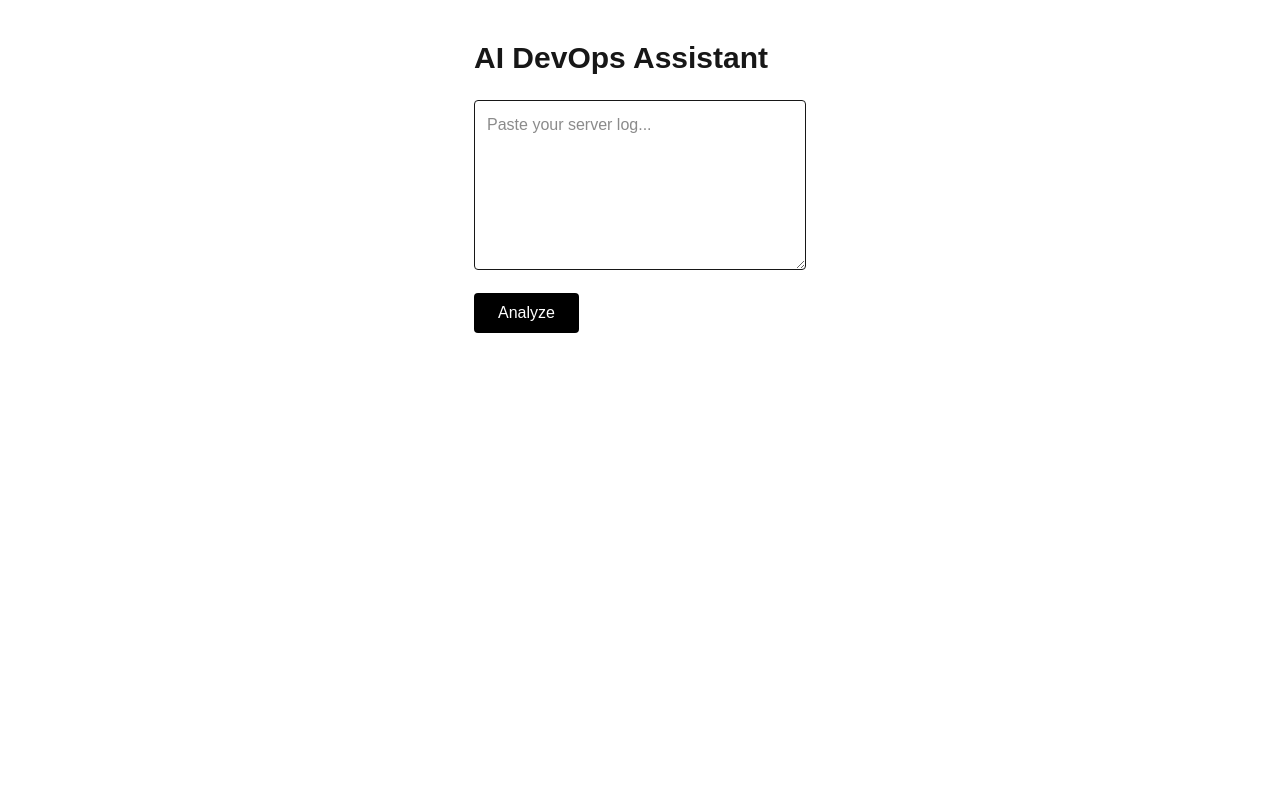
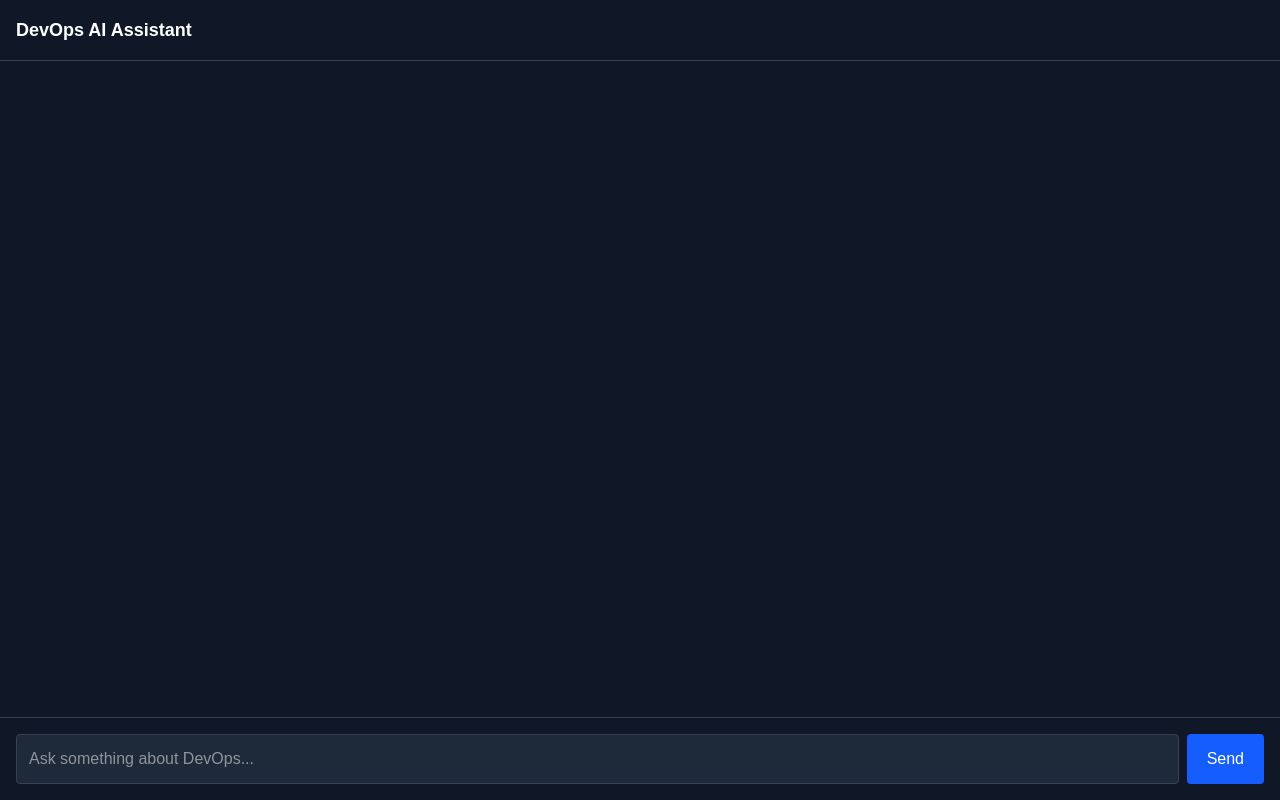
Before and after one commit to hosseins7/hosseinkochike, a Next.js app in the folder frontend/: page / in a window 1280 px wide. Built offline with nearby package versions, Linux system fonts and the light colour scheme.

Commit message:
fix backend ollama stream json + improve chat UI

```diff
--- a/frontend/src/app/page.tsx
+++ b/frontend/src/app/page.tsx
@@ -1,65 +1,110 @@
-"use client"
+"use client";
 
-import { useState } from "react"
+import { useState, useRef, useEffect } from "react";
 
 export default function Home() {
-  const [log, setLog] = useState("")
-  const [response, setResponse] = useState("")
-  const [loading, setLoading] = useState(false)
+  const [messages, setMessages] = useState<any[]>([]);
+  const [input, setInput] = useState("");
+  const [loading, setLoading] = useState(false);
 
-  const analyzeLog = async () => {
+  const messagesEndRef = useRef<HTMLDivElement | null>(null);
+
+  const scrollToBottom = () => {
+    messagesEndRef.current?.scrollIntoView({ behavior: "smooth" });
+  };
+
+  useEffect(() => {
+    scrollToBottom();
+  }, [messages]);
+
+  const sendMessage = async () => {
+    if (!input.trim()) return;
+
+    const userMessage = { role: "user", content: input };
+
+    setMessages((prev) => [...prev, userMessage]);
+    setInput("");
+    setLoading(true);
+
     try {
-      setLoading(true)
-
       const res = await fetch("http://localhost:8000/ask", {
         method: "POST",
         headers: {
           "Content-Type": "application/json",
         },
-        body: JSON.stringify({
-          prompt: log
-        }),
-      })
+        body: JSON.stringify({ prompt: input }),
+      });
 
-      const data = await res.json()
-      setResponse(data.response)
+      const data = await res.json();
 
+      const aiMessage = {
+        role: "assistant",
+        content: data.response || "No response",
+      };
+
+      setMessages((prev) => [...prev, aiMessage]);
     } catch (error) {
-      setResponse("Error connecting to backend")
-    } finally {
-      setLoading(false)
+      setMessages((prev) => [
+        ...prev,
+        { role: "assistant", content: "Error connecting to backend" },
+      ]);
     }
-  }
+
+    setLoading(false);
+  };
+
+  const handleKey = (e: any) => {
+    if (e.key === "Enter") {
+      sendMessage();
+    }
+  };
 
   return (
-    <div className="p-10 max-w-3xl mx-auto">
+    <main className="flex flex-col h-screen bg-gray-900 text-white">
 
-      <h1 className="text-3xl font-bold mb-6">
-        AI DevOps Assistant
-      </h1>
+      <div className="p-4 border-b border-gray-700 text-lg font-semibold">
+        DevOps AI Assistant
+      </div>
 
-      <textarea
-        className="w-full border p-3 mb-4 rounded"
-        rows={6}
-        placeholder="Paste your server log..."
-        value={log}
-        onChange={(e) => setLog(e.target.value)}
-      />
+      <div className="flex-1 overflow-y-auto p-6 space-y-4">
+        {messages.map((msg, i) => (
+          <div
+            key={i}
+            className={`max-w-xl p-3 rounded-lg ${
+              msg.role === "user"
+                ? "bg-blue-600 ml-auto"
+                : "bg-gray-700"
+            }`}
+          >
+            {msg.content}
+          </div>
+        ))}
 
-      <button
-        onClick={analyzeLog}
-        className="bg-black text-white px-6 py-2 rounded"
-      >
-        {loading ? "Analyzing..." : "Analyze"}
-      </button>
+        {loading && (
+          <div className="bg-gray-700 p-3 rounded-lg w-fit">
+            thinking...
+          </div>
+        )}
 
-      {response && (
-        <div className="mt-6 p-4 border rounded bg-gray-50">
-          <h2 className="font-bold mb-2">AI Response</h2>
-          <p>{response}</p>
-        </div>
-      )}
+        <div ref={messagesEndRef} />
+      </div>
 
-    </div>
-  )
+      <div className="p-4 border-t border-gray-700 flex gap-2">
+        <input
+          className="flex-1 p-3 rounded bg-gray-800 border border-gray-700"
+          placeholder="Ask something about DevOps..."
+          value={input}
+          onChange={(e) => setInput(e.target.value)}
+          onKeyDown={handleKey}
+        />
+
+        <button
+          onClick={sendMessage}
+          className="bg-blue-600 px-5 py-3 rounded hover:bg-blue-700"
+        >
+          Send
+        </button>
+      </div>
+    </main>
+  );
 }
```
Also changed, not shown: 2 other files (tests, documents, lock files or other folders).
